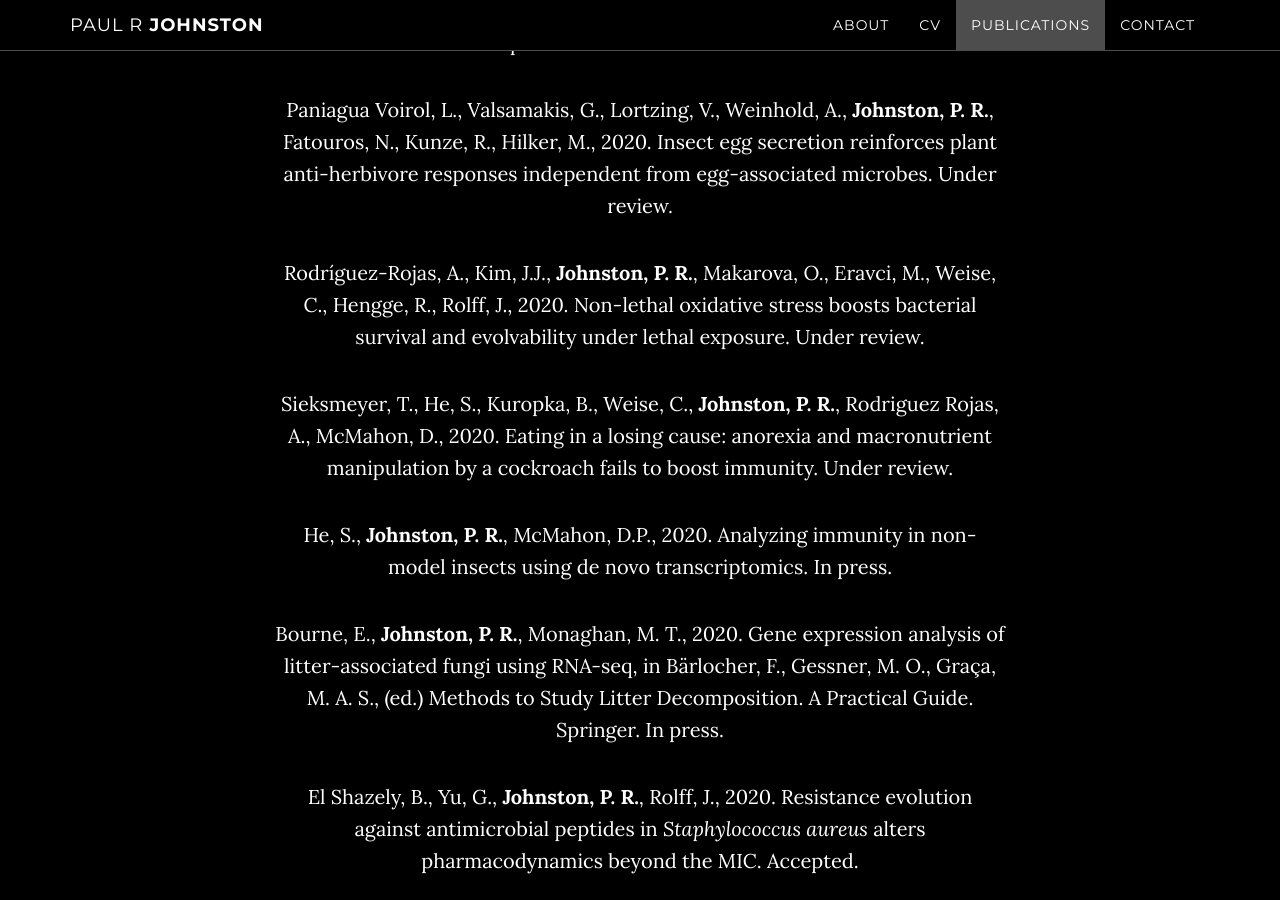
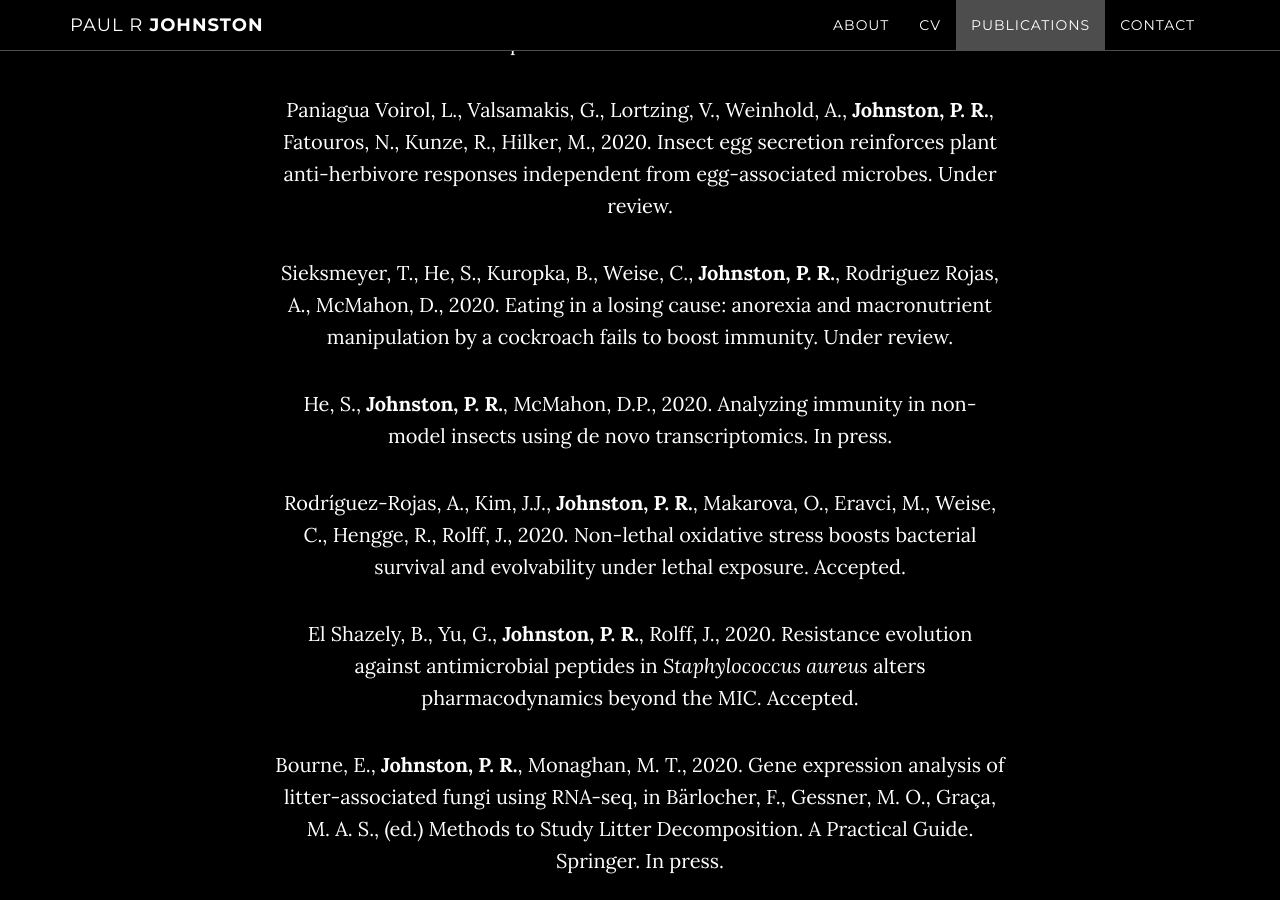
Before and after one commit to prjbio/prjbio.github.io, a Jekyll site: the page built from index.html, in a window 1280 px wide and 900 px high, scrolled down 2413 px. Built offline with Jekyll 4.4.1, drawn with Linux system fonts in a browser that asks for light colours; some web fonts are replaced.

Commit message:
h202 accepted

```diff
--- a/_includes/publications.html
+++ b/_includes/publications.html
@@ -9,11 +9,11 @@
 <p>Rodriguez-Rojas, A., Baeder, D., <strong>Johnston, P. R.</strong>, Regoes, R., Rolff, J., 2020. Bacteria primed by antimicrobial peptides develop tolerance and persist. Under review.</p>
 <p>Paniagua Voirol, L. R., Weinhold, A., <strong>Johnston, P. R.</strong>, Fatouros, N., Hilker, M., 2020. The legacy of a butterfly's parental microbiome on offspring performance. Under review. </p>
 <p>Paniagua Voirol, L., Valsamakis, G., Lortzing, V., Weinhold, A., <strong>Johnston, P. R.</strong>, Fatouros, N., Kunze, R., Hilker, M., 2020. Insect egg secretion reinforces plant anti-herbivore responses independent from egg-associated microbes. Under review.</p>
-<p>Rodríguez-Rojas, A., Kim, J.J., <strong>Johnston, P. R.</strong>, Makarova, O., Eravci, M., Weise, C., Hengge, R., Rolff, J., 2020. Non-lethal oxidative stress boosts bacterial survival and evolvability under lethal exposure. Under review.</p>
 <p>Sieksmeyer, T., He, S., Kuropka, B., Weise, C., <strong>Johnston, P. R.</strong>, Rodriguez Rojas, A., McMahon, D., 2020. Eating in a losing cause: anorexia and macronutrient manipulation by a cockroach fails to boost immunity. Under review.</p>
 <p>He, S., <strong>Johnston, P. R.</strong>,  McMahon, D.P., 2020. Analyzing immunity in non-model insects using de novo transcriptomics. In press.</p>
+<p>Rodríguez-Rojas, A., Kim, J.J., <strong>Johnston, P. R.</strong>, Makarova, O., Eravci, M., Weise, C., Hengge, R., Rolff, J., 2020. Non-lethal oxidative stress boosts bacterial survival and evolvability under lethal exposure. Accepted.</p>
+<p>El Shazely, B., Yu, G., <strong>Johnston, P. R.</strong>, Rolff, J., 2020. Resistance evolution against antimicrobial peptides in <em>Staphylococcus aureus</em> alters pharmacodynamics beyond the MIC. Accepted.</p>
 <p>Bourne, E., <strong>Johnston, P. R.</strong>, Monaghan, M. T., 2020. Gene expression analysis of litter-associated fungi using RNA-seq, in Bärlocher, F., Gessner, M. O., Graça, M. A. S., (ed.) Methods to Study Litter Decomposition. A Practical Guide. Springer. In press.</p>
-<p>El Shazely, B., Yu, G., <strong>Johnston, P. R.</strong>, Rolff, J., 2020. Resistance evolution against antimicrobial peptides in <em>Staphylococcus aureus</em> alters pharmacodynamics beyond the MIC. Accepted.</p>
 <p>Bellinvia, S., <strong>Johnston, P. R.</strong>, Reinhardt, K., Otti, O., 2020. Bacterial communities of the reproductive organs of virgin and mated common bedbugs, <em>Cimex lectularius</em>. Ecological Entomology 45, 142-154.</p>
 <p>Katy, J. E., Fér, T., Schmickl, R. E., Dikow, R. B., Funk, V. A., Herrando-Moraira, S., <strong>Johnston, P. R.</strong>, Siniscalchi, C. M., Susanna, A., Slovák, M., Thapa, R., Watson, L. E., Mandel, J. R., 2019. An empirical assessment of a single family-wide hybrid capture locus set at multiple evolutionary timescales in Asteraceae. Applications in Plant Sciences 7(10): e11295.</p>
 <p>Bracamonte, S.E., <strong>Johnston, P. R.</strong>, Knopf, K., Monaghan, M.T., 2019. Gene expression response to a nematode parasite in novel and native eel hosts. Ecology and Evolution. 2019;00:1–16</p>
```
